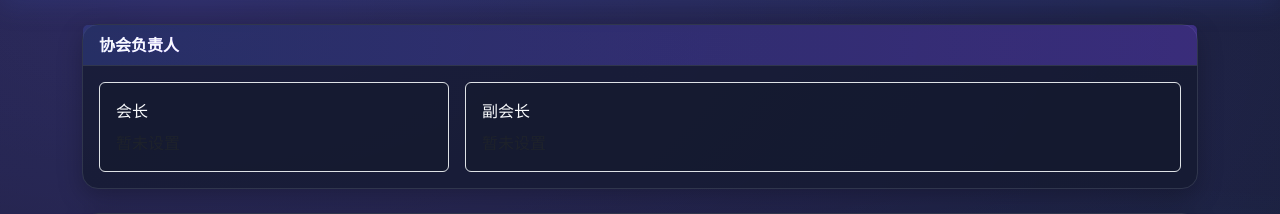
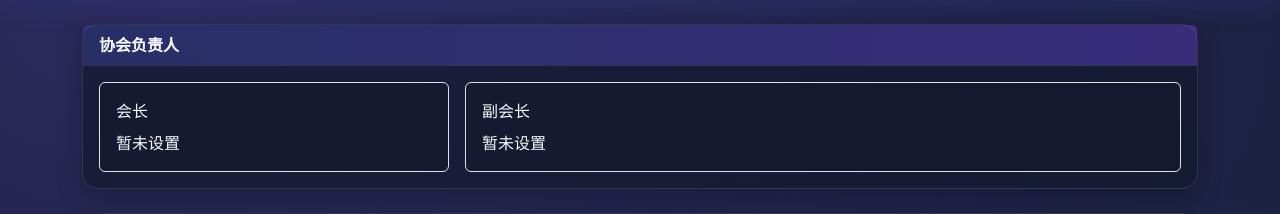
Before and after one commit to gkdACM/AssociationManagementSystem, a Flask app: page /leaders in a window 1280 px wide. Shown: the part 56-270 px from the top of the page. Run offline with Flask 3, Linux system fonts and the light colour scheme; data that the repository does not hold is empty.

Commit message:
fix(ui): force white color for leaders card email text

```diff
--- a/association/app/static/css/style.css
+++ b/association/app/static/css/style.css
@@ -65,4 +65,4 @@ body::before{content:"";position:fixed;inset:-10% -10% -10% -10%;pointer-events:
 .feature-card{border:1px solid #30364d;border-radius:16px;background:var(--glass);padding:1rem;transition:transform .2s ease,box-shadow .2s ease}
 .feature-card:hover{transform:translateY(-3px);box-shadow:0 16px 44px rgba(0,0,0,.4)}
 .leaders-card{background:var(--glass);color:#f8fafc}
-.leaders-card .text-muted{color:#f8fafc}
+.leaders-card .text-muted{color:#f8fafc !important}
```
